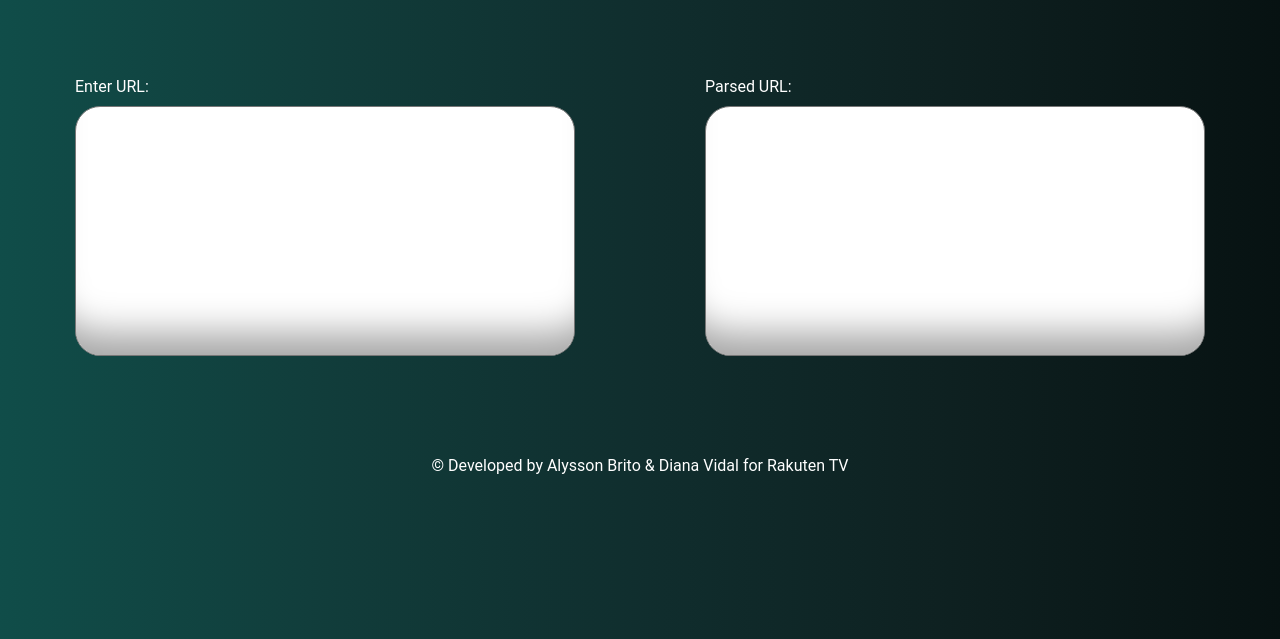
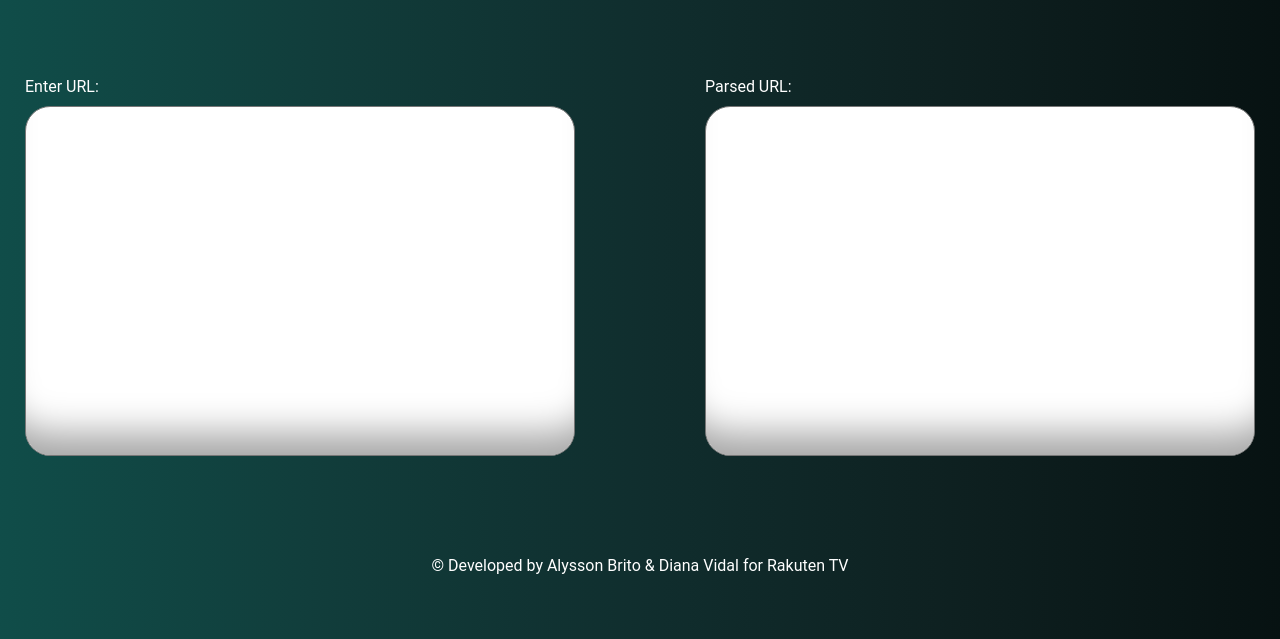
Before and after one commit to metadatartv/xumo-url-rtv-metadata, a plain HTML site: page index.html in a window 1280 px wide. Shown: the part 161-800 px from the top of the page. Drawn offline with Linux system fonts and the light colour scheme.

Commit message:
Changed size of the textarea

```diff
--- a/styles.css
+++ b/styles.css
@@ -24,12 +24,13 @@ h1 {
 textarea {
   box-shadow: rgba(0, 0, 0, 0.35) 0px -50px 36px -28px inset;
   border-radius: 25px 25px 25px 25px;
-  width: 500px;
-  height: 250px;
+  width: 550px;
+  height: 350px;
   font-size: 10pt;
   padding: 20px;
   resize: none;
   outline: none;
+  overflow: auto;
 }
 
 .enterUrlContainer {
```
